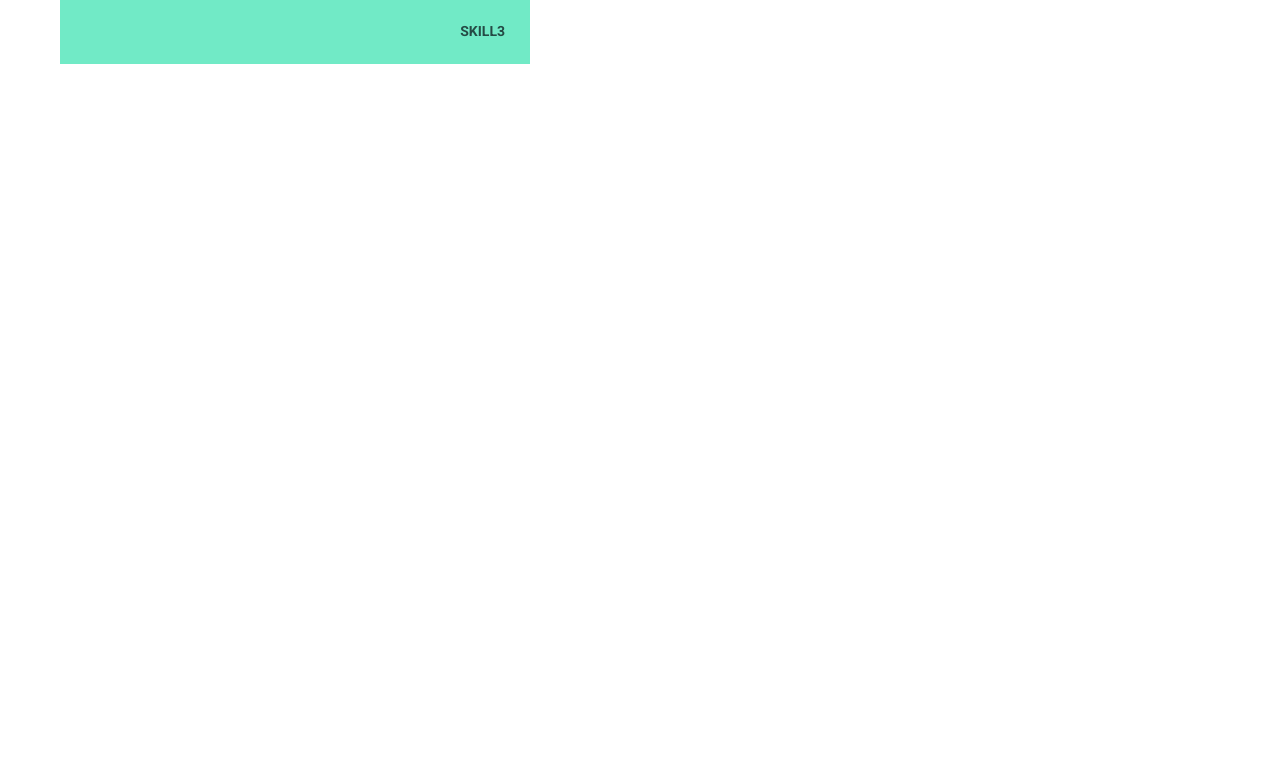
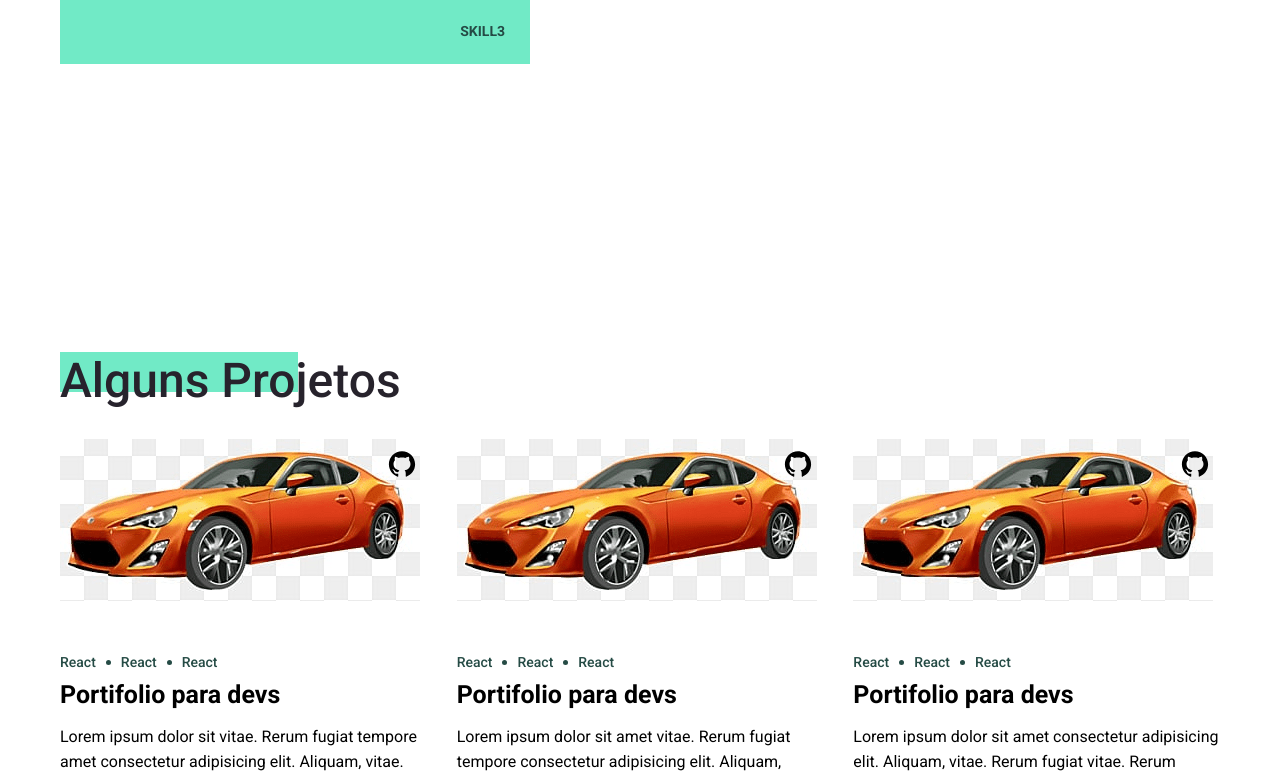
Before and after one commit to WerbethAraujo/my-portfolio, a React (Vite) app: page / in a window 1280 px wide. Shown: the part 2000-2777 px from the top of the page. Before the commit the page ends 2352 px from the top, so only its background shows below. Built offline with nearby package versions, Linux system fonts and the light colour scheme.

Commit message:
feat: section projects done

```diff
--- a/src/App.jsx
+++ b/src/App.jsx
@@ -3,6 +3,7 @@ import React from 'react';
 import Header from './components/Header';
 import About from './components/About';
 import Skills from './components/Skills';
+import Projects from './components/Projects';
 
 const App = () => {
   return (
@@ -11,6 +12,7 @@ const App = () => {
       <main>
         <About />
         <Skills />
+        <Projects />
       </main>
     </>
   );
--- a/src/components/Header/index.jsx
+++ b/src/components/Header/index.jsx
@@ -1,6 +1,6 @@
 import React from 'react';
 import { RiLinkedinFill, RiWhatsappFill } from 'react-icons/ri';
-import { AiFillInstagram, AiOutlineArrowDown } from 'react-icons/ai';
+import { AiOutlineArrowDown, AiFillGithub } from 'react-icons/ai';
 import Avatar from '../../assets/images/eu.jpg';
 import { Container, Content, SocialsBox } from './styles';
 
@@ -28,7 +28,7 @@ const Header = () => {
             <RiWhatsappFill className='icon' />
           </a>
           <a href='#'>
-            <AiFillInstagram className='icon' />
+            <AiFillGithub className='icon' />
           </a>
         </SocialsBox>
         <a href='#' className='arrow'>
--- /dev/null
+++ b/src/components/Projects/index.jsx
@@ -0,0 +1,116 @@
+import React from 'react';
+import { Container, Card } from './styles';
+import { AiFillGithub } from 'react-icons/ai';
+
+import ProjectImage from '../../assets/images/projeto1.png';
+
+const Projects = () => {
+  return (
+    <Container>
+      <h2>Alguns Projetos</h2>
+      <ul>
+        <Card>
+          <a href='#'>
+            <div>
+              <AiFillGithub className='icon' />
+              <img src={ProjectImage} alt='imagem do projeto' />
+            </div>
+            <span>React</span>
+            <span>React</span>
+            <span>React</span>
+            <h3>Portifolio para devs</h3>
+            <p>
+              Lorem ipsum dolor sit vitae. Rerum fugiat tempore amet consectetur
+              adipisicing elit. Aliquam, vitae. Rerum fugiat tempore expedita!
+            </p>
+          </a>
+        </Card>
+        <Card>
+          <a href='#'>
+            <div>
+              <AiFillGithub className='icon' />
+              <img src={ProjectImage} alt='imagem do projeto' />
+            </div>
+            <span>React</span>
+            <span>React</span>
+            <span>React</span>
+            <h3>Portifolio para devs</h3>
+            <p>
+              Lorem ipsum dolor sit amet vitae. Rerum fugiat tempore consectetur
+              adipisicing elit. Aliquam, vitae. Rerum fugiat tempore expedita!
+            </p>
+          </a>
+        </Card>
+        <Card>
+          <a href='#'>
+            <div>
+              <AiFillGithub className='icon' />
+              <img src={ProjectImage} alt='imagem do projeto' />
+            </div>
+            <span>React</span>
+            <span>React</span>
+            <span>React</span>
+            <h3>Portifolio para devs</h3>
+            <p>
+              Lorem ipsum dolor sit amet consectetur adipisicing elit. Aliquam,
+              vitae. Rerum fugiat vitae. Rerum fugiat tempore tempore expedita!
+            </p>
+          </a>
+        </Card>
+        <Card>
+          <a href='#'>
+            <div>
+              <AiFillGithub className='icon' />
+              <img src={ProjectImage} alt='imagem do projeto' />
+            </div>
+            <span>React</span>
+            <span>React</span>
+            <span>React</span>
+            <h3>Portifolio para devs</h3>
+            <p>
+              Lorem ipsum dolor sit amet consectetur adipisicing elit. Aliquam,
+              vitae. Rerum fugiat tempore vitae. Rerum fugiat tempore expedita!
+            </p>
+          </a>
+        </Card>
+        <Card>
+          <a href='#'>
+            <div>
+              <AiFillGithub className='icon' />
+              <img src={ProjectImage} alt='imagem do projeto' />
+            </div>
+            <span>React</span>
+            <span>React</span>
+            <span>React</span>
+            <h3>Portifolio para devs</h3>
+            <p>
+              Lorem ipsum dolor sit amet vitae. Rerum fugiat tempore consectetur
+              adipisicing elit. Aliquam, vitae. Rerum fugiat tempore expedita!
+            </p>
+          </a>
+        </Card>
+        <Card>
+          <a href='#'>
+            <div>
+              <AiFillGithub className='icon' />
+              <img src={ProjectImage} alt='imagem do projeto' />
+            </div>
+            <span>React</span>
+            <span>React</span>
+            <span>React</span>
+            <h3>Portifolio para devs</h3>
+            <p>
+              Lorem ipsum dolor sit amet vitae. Rerum fugiat tempore consectetur
+              adipisicing elit. Aliquam, vitae. Rerum fugiat tempore expedita!
+            </p>
+          </a>
+        </Card>
+      </ul>
+      <a href='#' className='btn'>
+        Veja Mais...
+      </a>
+    </Container>
+  );
+};
+
+export default Projects;
--- /dev/null
+++ b/src/components/Projects/styles.jsx
@@ -0,0 +1,123 @@
+import styled from 'styled-components';
+
+export const Container = styled.section`
+  position: relative;
+  margin-bottom: ${({ theme }) => theme.sizes.marginBottom};
+  width: 100%;
+  max-width: 120rem;
+  margin: 0 auto;
+  padding: 0 2rem;
+  min-height: 100vh;
+  display: flex;
+  flex-direction: column;
+
+  h2 {
+    position: relative;
+    margin-bottom: 3rem;
+    align-self: flex-start;
+
+    &::after {
+      content: '';
+      background: ${({ theme }) => theme.colors.primary};
+      position: absolute;
+      width: 70%;
+      height: 70%;
+      top: 0;
+      left: 0;
+      z-index: -10;
+    }
+  }
+
+  ul {
+    display: grid;
+    grid-template-columns: repeat(auto-fit, minmax(30rem, 1fr));
+    list-style: none;
+    gap: 3rem;
+  }
+
+  .btn {
+    background: ${({ theme }) => theme.colors.primary};
+    color: ${({ theme }) => theme.colors.darkPrimary};
+    margin: 1.5rem 0;
+    padding: 1.5rem 3rem;
+    display: inline-block;
+    font-weight: 500;
+    font-size: 1.7rem;
+    margin-top: 6rem;
+    align-self: center;
+  }
+`;
+
+export const Card = styled.li`
+  transition: all 0.2s ease-in;
+
+  &:hover {
+    transform: translateY(-1rem);
+
+    div {
+      img {
+        transform: scale(1.1);
+        filter: blur(0.5rem);
+        -webkit-filter: blur(0.5rem);
+      }
+
+      .icon {
+        top: 50%;
+        left: 50%;
+        transform: translate(-50%, -50%) scale(3);
+      }
+    }
+  }
+  div {
+    position: relative;
+    width: 100%;
+    height: 20rem;
+    border-top-left-radius: 1rem;
+    border-top-right-radius: 1rem;
+    margin-bottom: 1.5rem;
+    overflow: hidden;
+
+    .icon {
+      position: absolute;
+      color: ${({ theme }) => theme.colors.black};
+      top: 1rem;
+      right: 1rem;
+      z-index: 10;
+      width: 3rem;
+      height: 3rem;
+    }
+
+    img {
+      object-fit: fill;
+      transition: all 0.3s ease-in;
+    }
+  }
+
+  span {
+    display: inline-block;
+    color: ${({ theme }) => theme.colors.darkPrimary};
+    font-weight: 500;
+    font-size: 1.4rem;
+    margin-bottom: 1rem;
+
+    &:not(:last-of-type) {
+      margin-right: 1rem;
+
+      &::after {
+        content: '';
+        display: inline-block;
+        background: ${({ theme }) => theme.colors.darkPrimary};
+        border-radius: 50%;
+        width: 0.5rem;
+        height: 0.5rem;
+        margin: 0 0 0.25rem 1rem;
+      }
+    }
+  }
+
+  h3 {
+    margin-bottom: 1.5rem;
+    font-size: 2.5rem;
+    color: ${({ theme }) => theme.colors.black};
+  }
+`;
```
Also changed, not shown: src/assets/images/projeto1.png (added).
